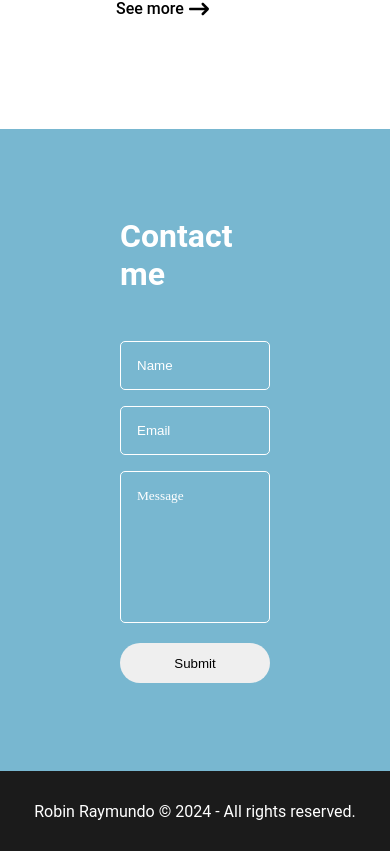
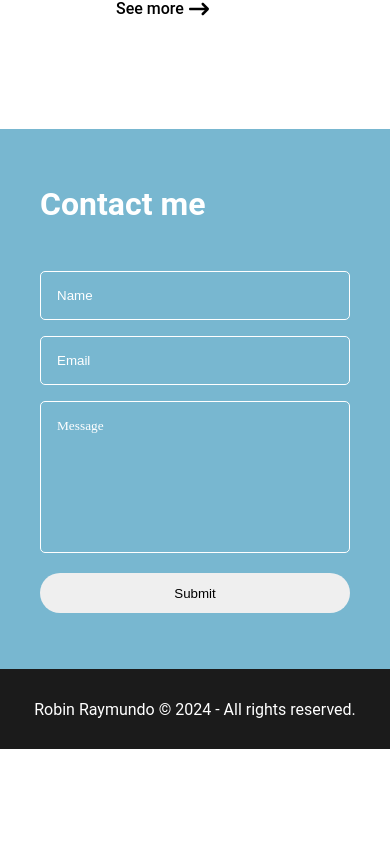
Before and after one commit to robraymundo/react-portfolio, a React (Vite) app: page / in a window 390 px wide. Shown: the part 2734-3585 px from the top of the page. After the commit the page ends 3483 px from the top, so only its background shows below. Built offline with nearby package versions, Linux system fonts and the light colour scheme.

Commit message:
Add responsive mobile view for contact section

```diff
--- a/src/components/ContactMeSection/ContactMeSection.css
+++ b/src/components/ContactMeSection/ContactMeSection.css
@@ -56,3 +56,14 @@
   border-radius: 20px;
   border: none;
 }
+
+@media screen and (max-width: 768px) {
+  .contact-section {
+    padding: 2rem 1rem;
+  }
+
+  .contact-section__form {
+    padding: 1.5rem;
+    width: 100%;
+  }
+}
```
